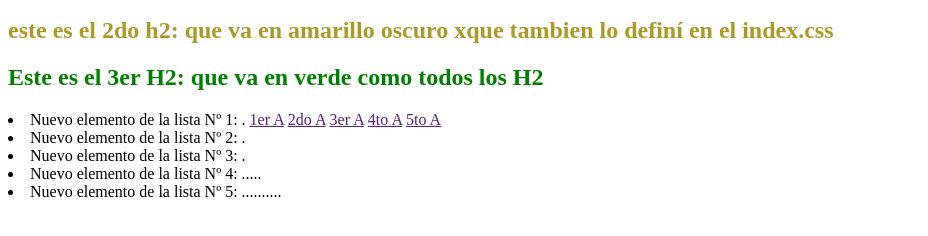
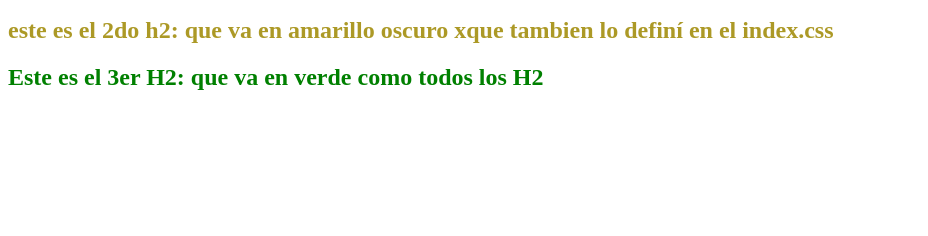
Before and after one commit to facu09/01_Ej1, a plain HTML site: page Index.html in a window 1280 px wide. Shown: the part 96-332 px from the top of the page, without its empty margins (0-928 px from the left). Drawn offline with Linux system fonts and the light colour scheme.

Commit message:
1er commit sobre Rama Desarrollo

```diff
--- a/Index.html
+++ b/Index.html
@@ -13,7 +13,7 @@
         <h2 class = "amarillo">este es el 2do h2: que va en amarillo oscuro xque  tambien lo definí en el index.css
         </h2>
         <h2>Este es el 3er H2: que va en verde como todos los H2</h2>
-        <lu>
+        <!-- <lu>
             <li>Nuevo elemento de la lista Nº 1:     . <a href="">1er A</a>
                 <a href="">2do A</a>
                 <a href="">3er A</a>
@@ -24,7 +24,7 @@
             <li>Nuevo elemento de la lista Nº 3:        .<a href=""></a><a href=""></a><a href=""></a><a href=""></a><a href=""></a></li>
             <li>Nuevo elemento de la lista Nº 4:   .....<a href=""></a><a href=""></a><a href=""></a><a href=""></a><a href=""></a></li>
             <li>Nuevo elemento de la lista Nº 5: ..........<a href=""></a><a href=""></a><a href=""></a><a href=""></a><a href=""></a></li>
-        </lu>
+        </lu> -->
 
 
     </body>
```
